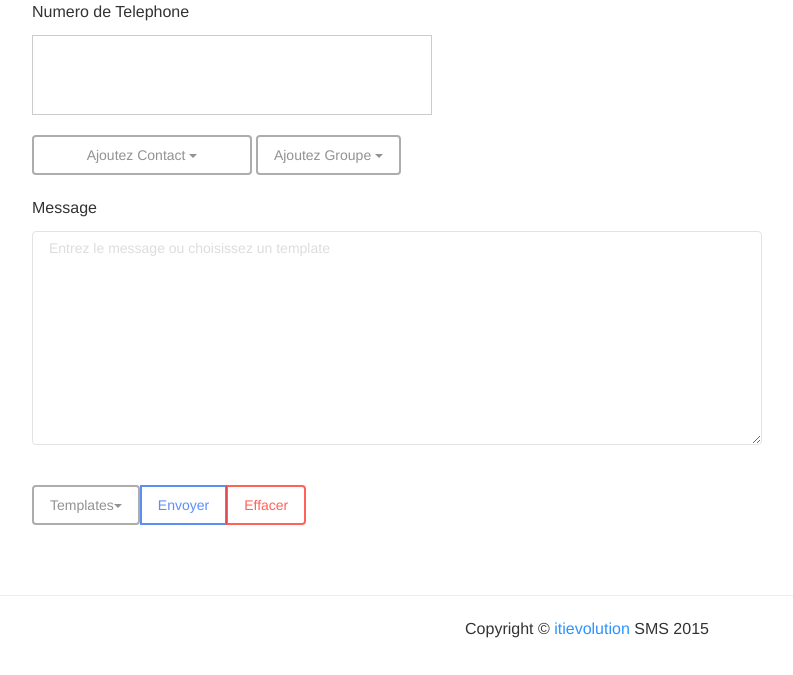
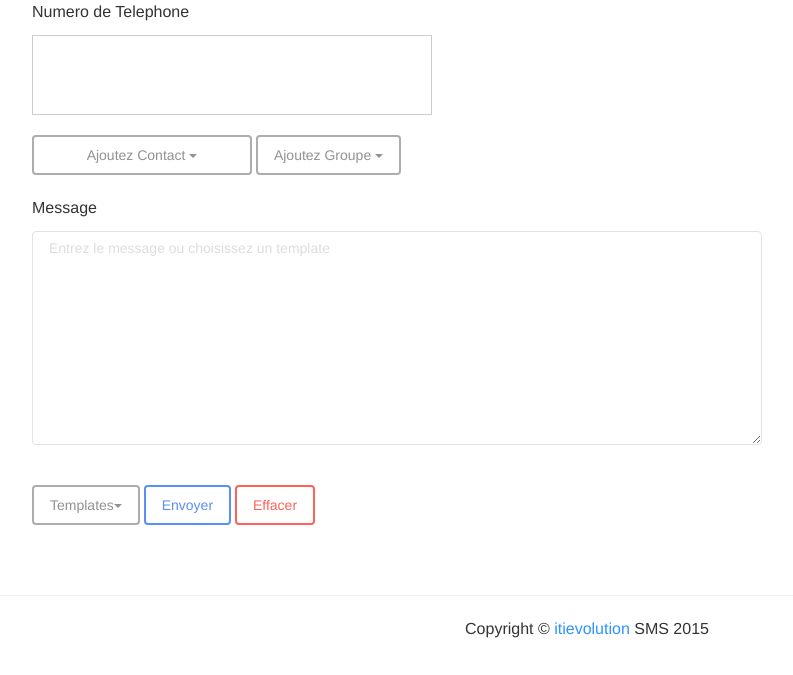
Before and after one commit to ErickMwazonga/iti-sms, a Django app: page /send-sms/ in a window 1280 px wide. Shown: the part 153-828 px from the top of the page, without its empty margins (53-846 px from the left). Run offline with Django 3.2, Linux system fonts and the light colour scheme; a user stored in the database is signed in; data comes from the database, SQL or seed files in the repository; some libraries are stand-ins or nearby versions; some web fonts are replaced.

Commit message:
remove btn-group for formatting

```diff
--- a/send_sms/templates/sendsms.html
+++ b/send_sms/templates/sendsms.html
@@ -29,7 +29,7 @@
                     <input type="hidden" name="deviceID" id="id_deviceID" value="{{ d_obj.deviceID }}">
                 {% endif %}
             {% endfor %}
-            <div class="btn-group">
+            <div>
                 <button class="btn btn-default dropdown-toggle" id="dropdownMenu2" data-toggle="dropdown" aria-expanded="true">Templates<span class="caret"></span></button>
                     <ul class="dropdown-menu" role="menu" aria-labelledby="dropdownMenu2">
                         <label>Templates</label>
```
